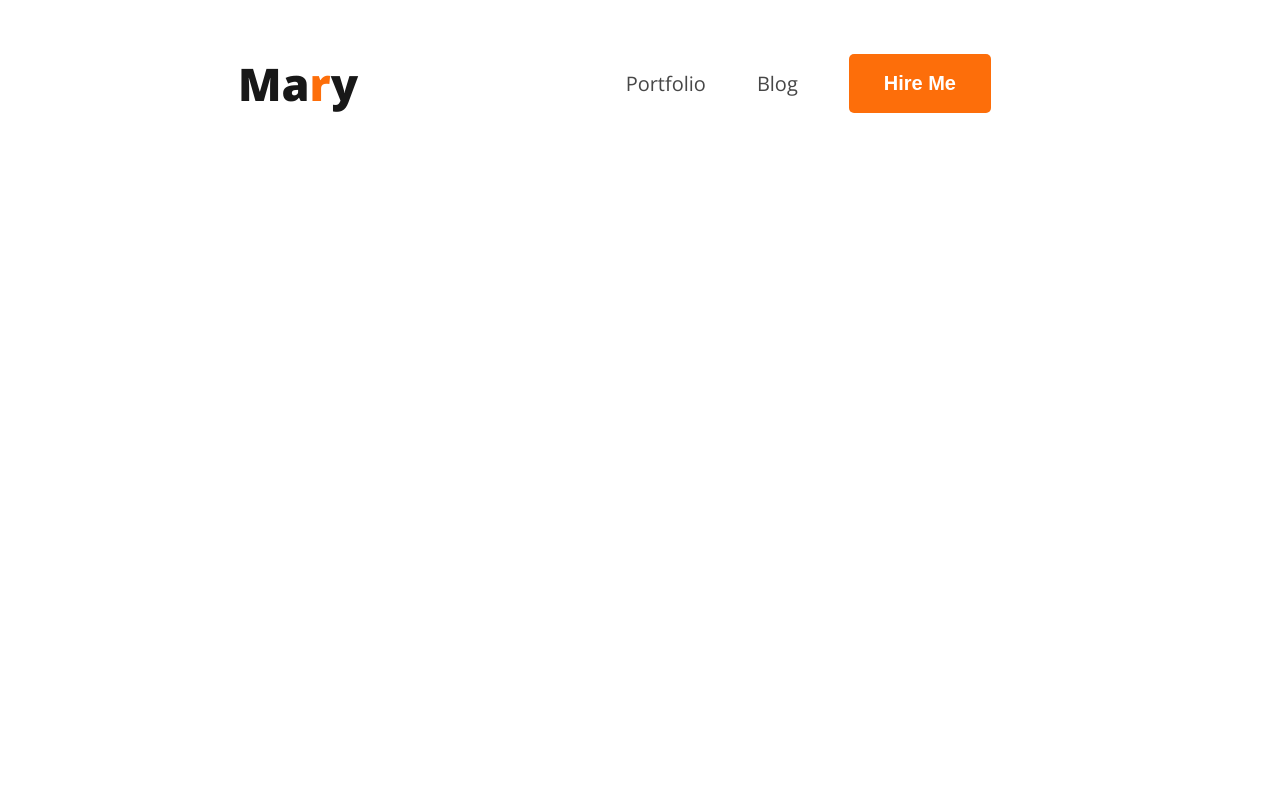
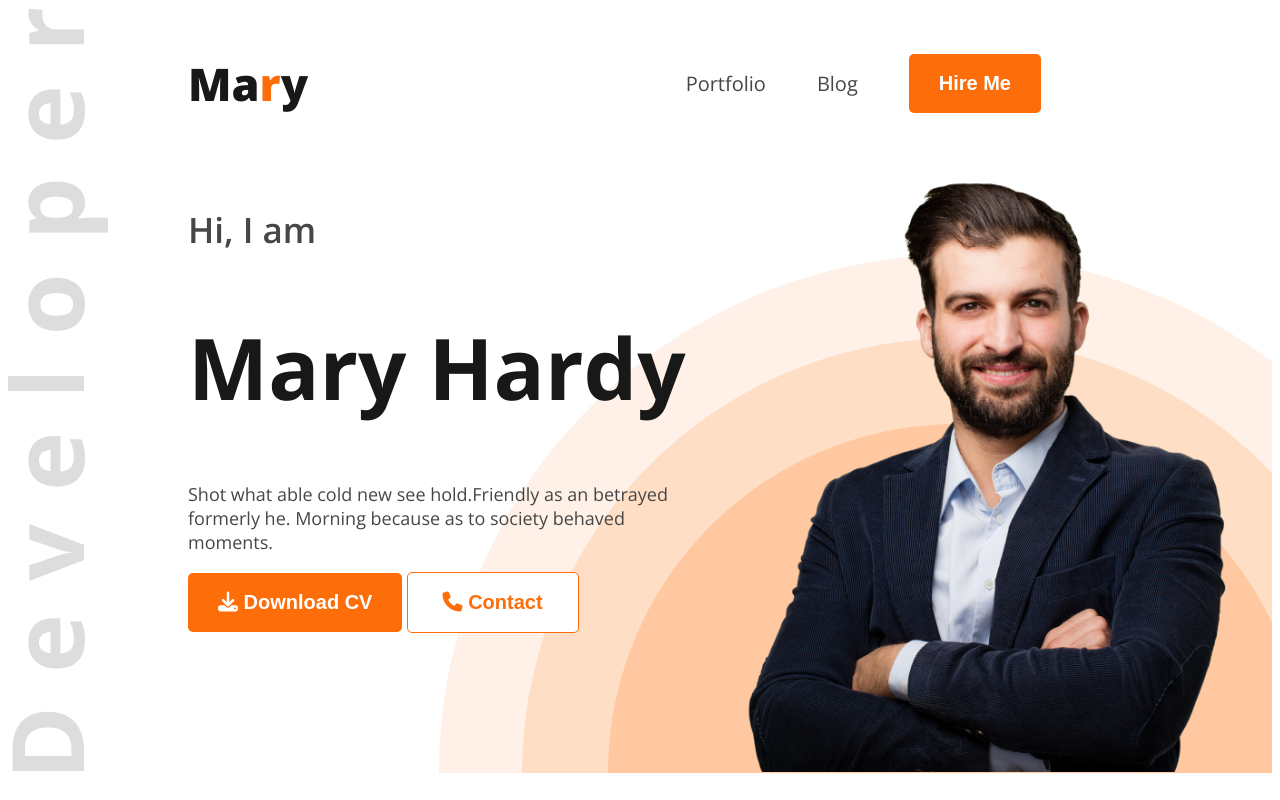
Before and after one commit to Abrar911-maker/build-portfolio, a plain HTML site: page index.html in a window 1280 px wide. Drawn offline with nearby package versions, Linux system fonts and the light colour scheme.

Commit message:
added the banner section

```diff
--- a/index.html
+++ b/index.html
@@ -11,21 +11,35 @@
       rel="stylesheet"
     />
     <link rel="stylesheet" href="styles/style.css" />
+    <script src="https://kit.fontawesome.com/ec9c02342b.js" crossorigin="anonymous"></script>
   </head>
 
-  <body>
-    <header>
+  <body class="open-sans-normal">
+    <header class="bg-pic">
         <!-- nav bar -->
       <nav>
         <h3 class="open-sans-normal dark-01">Ma<span class="r-color">r</span>y</h3>
         <ul>
-          <li><a class="open-sans-normal dark-02" href="">Portfolio</a></li>
-          <li><a class="open-sans-normal dark-02" href="">Blog</a></li>
+          <li><a class="dark-02" href="">Portfolio</a></li>
+          <li><a class="dark-02" href="">Blog</a></li>
           <li>
             <a href=""><button class="btn-primary">Hire Me</button></a>
           </li>
         </ul>
       </nav>
+
+      <div class="banner">
+        <div class="banner-content">
+            <h4 class="banner-greetings dark-02">Hi, I  am</h4>
+            <h1 class="banner-title dark-01">Mary Hardy</h1>
+            <p class="banner-description dark-02">Shot what able cold new see hold.Friendly as an betrayed formerly he. Morning because as to society behaved moments.</p>
+
+            <button class="btn-primary"><i class="fa-solid fa-download"></i> Download CV</button>
+            <button class="btn-classic"><i class="fa-solid fa-phone"></i> Contact</button>
+        </div>
+        <img class="banner-profile-pic" src="images/hardy.png" alt="" >
+      </div>
+
     </header>
 
     <main></main>
--- a/styles/style.css
+++ b/styles/style.css
@@ -28,12 +28,33 @@
     color: white;
     font-weight: bold;
     font-size: 20px;
-    padding: 18px 35px;
+    padding: 18px 30px;
     border: none;
     border-radius: 5px;
     cursor: pointer;
 }
 
+.btn-classic{
+    background-color:white;
+    color: #FD6E0A;
+    font-weight: bold;
+    font-size: 20px;
+    padding: 18px 35px;
+    border: 1px solid #FD6E0A;
+    border-radius: 5px;
+    cursor: pointer;
+}
+
+.bg-pic{
+    background-image: url('../images/developer.png'), url('../images/header_bg.png');
+    background-repeat: no-repeat;
+    background-position: top left, bottom right;
+}
+
+/* header */
+header{
+    height: 765px;
+}
 
   /* nav style */
 
@@ -41,7 +62,7 @@
     display: flex;
     justify-content: space-between;
     align-items: center;
-    margin: 0px 230px;
+    margin: 0px 180px;
   }
 
   nav h3{
@@ -68,3 +89,33 @@
   nav li a{
     text-decoration: none;
   }
+
+  /* banner style */
+
+  .banner{
+    display: flex;
+    justify-content: space-between;
+    margin: 0px 38px 0 180px;
+  }
+
+  .banner-content{
+    max-width: 500px;
+  }
+
+  .banner-profile-pic{
+    max-width: 530px;
+  }
+
+  .banner-greetings{
+    font-weight: 600;
+    font-size: 35px;
+  }
+
+  .banner-title{
+    font-weight: bold;
+    font-size: 85px;
+  }
+
+  .banner-description{
+    font-size: 18px;
+  }
```
